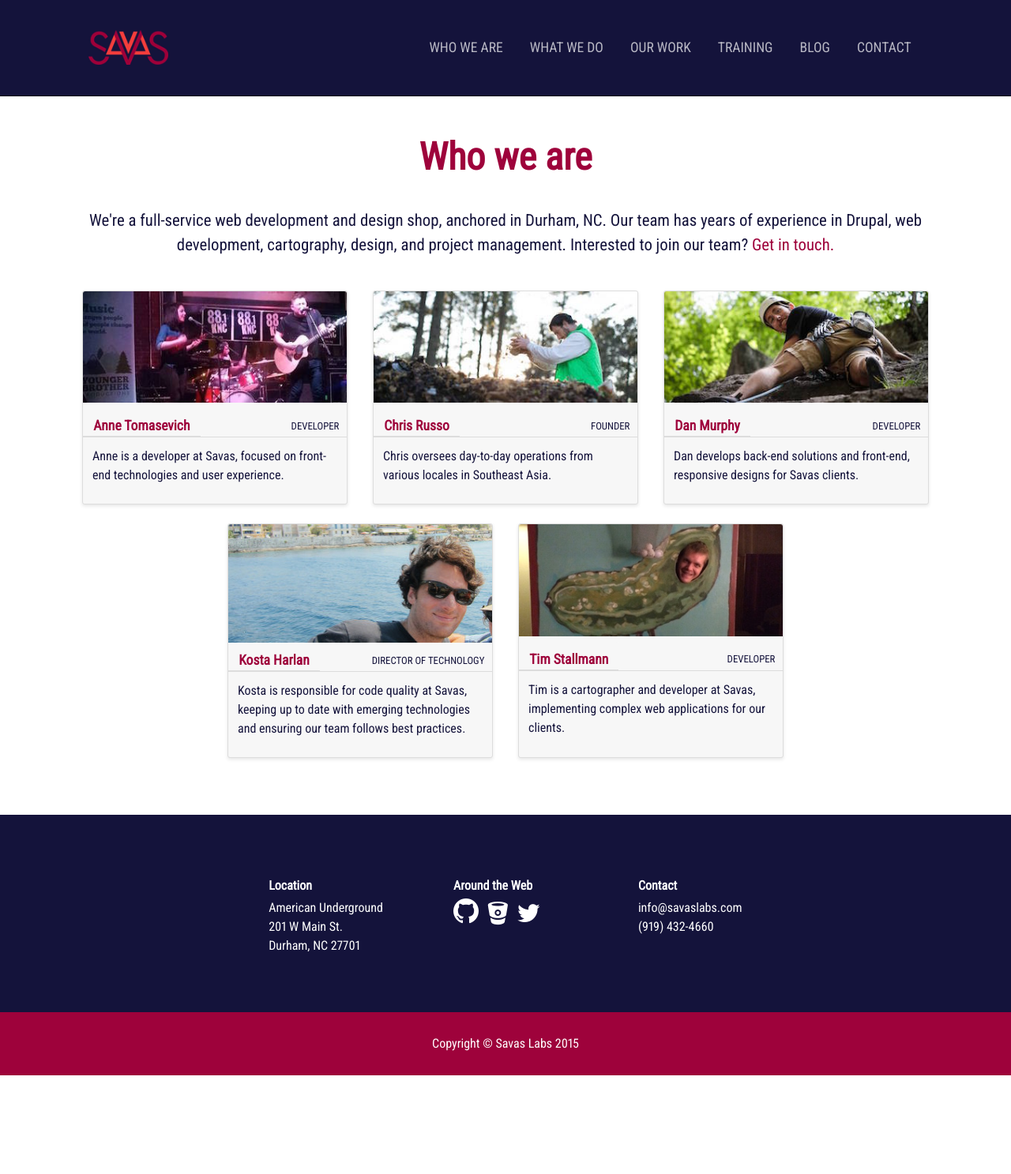
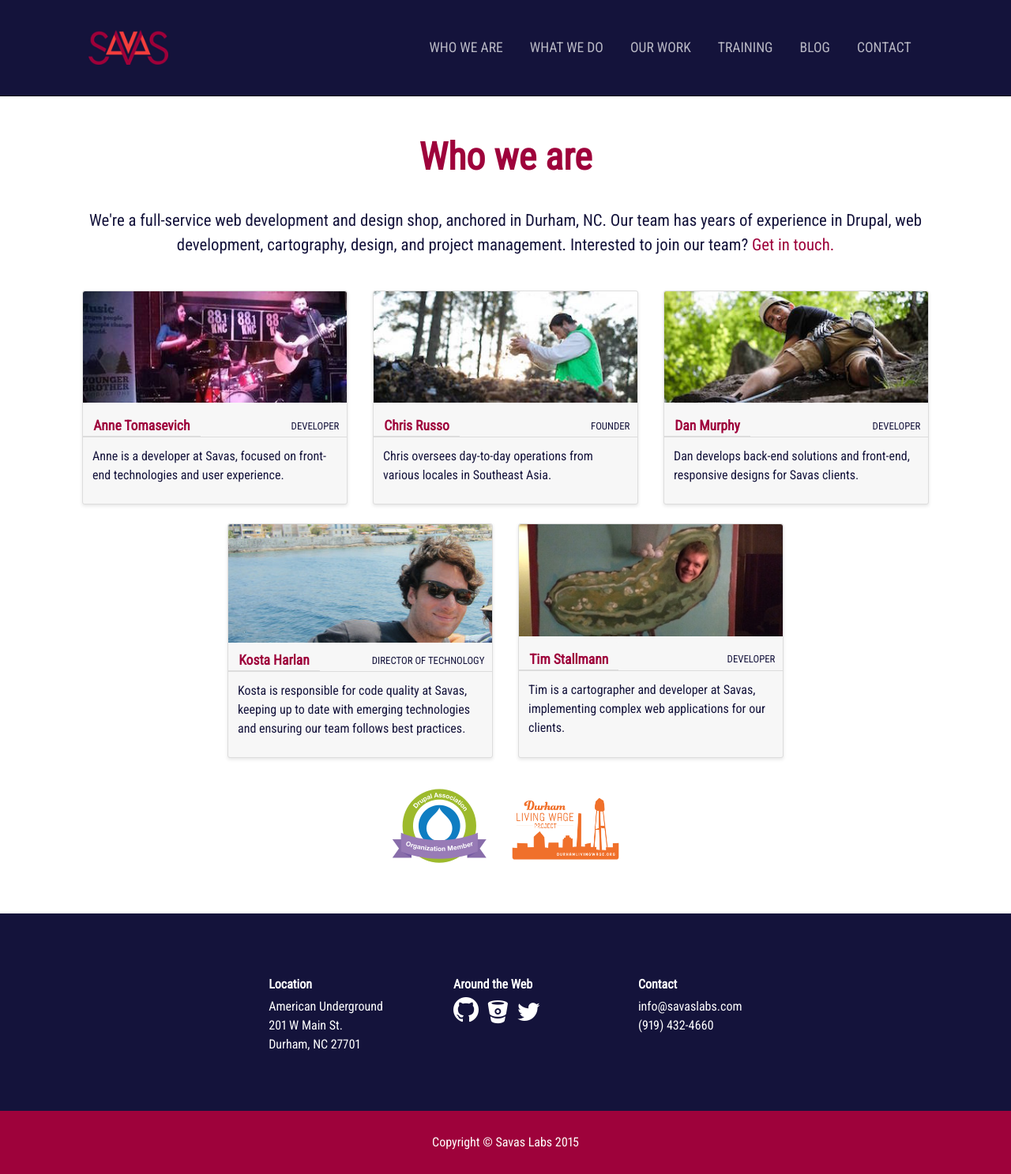
Before and after one commit to tumble1999/savaslabs.github.io, a Jekyll site: the page built from who-we-are.html, in a window 1280 px wide. Shown: the whole page at 79% size. Built offline with Jekyll 4.4.1, drawn with Linux system fonts in a browser that asks for light colours; some web fonts are replaced; before the commit the page ends 1362 px from its top, so only the background shows below that.

Commit message:
SAV-43: Add Drupal Association and Living Wage logos

```diff
--- a/assets/styles/_scss/_team.scss
+++ b/assets/styles/_scss/_team.scss
@@ -48,3 +48,14 @@
         text-align: center;
     }
 }
+
+.logos {
+    @include display(flex);
+    @include justify-content(center);
+    @include align-items(center);
+    height: 125px;
+    width: 100%;
+    img {
+        margin: 0 1em;
+    }
+}
--- a/who-we-are.html
+++ b/who-we-are.html
@@ -27,3 +27,8 @@ permalink: "/team/"
         {% endfor %}
     </div>
 </div>
+
+<div class="logos">
+    <img src="/assets/img/drupal_assoc_member_logo.png" width="120px" height="120px">
+    <img src="/assets/img/durham_living_wage_logo.png" width="136px" height="85px">
+</div>
```
Also changed, not shown: assets/img/drupal_assoc_member_logo.png, assets/img/durham_living_wage_logo.png (added).
